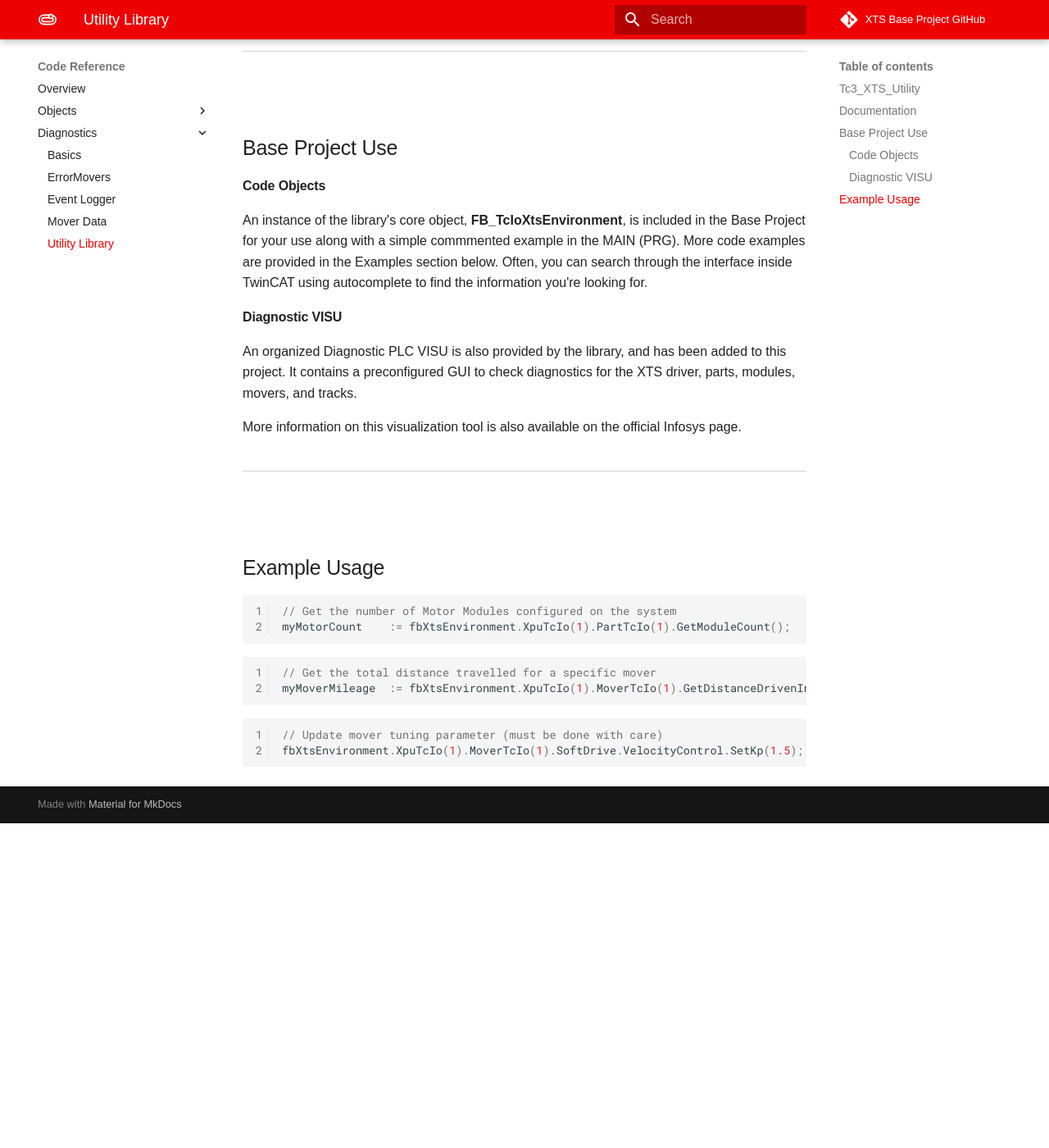
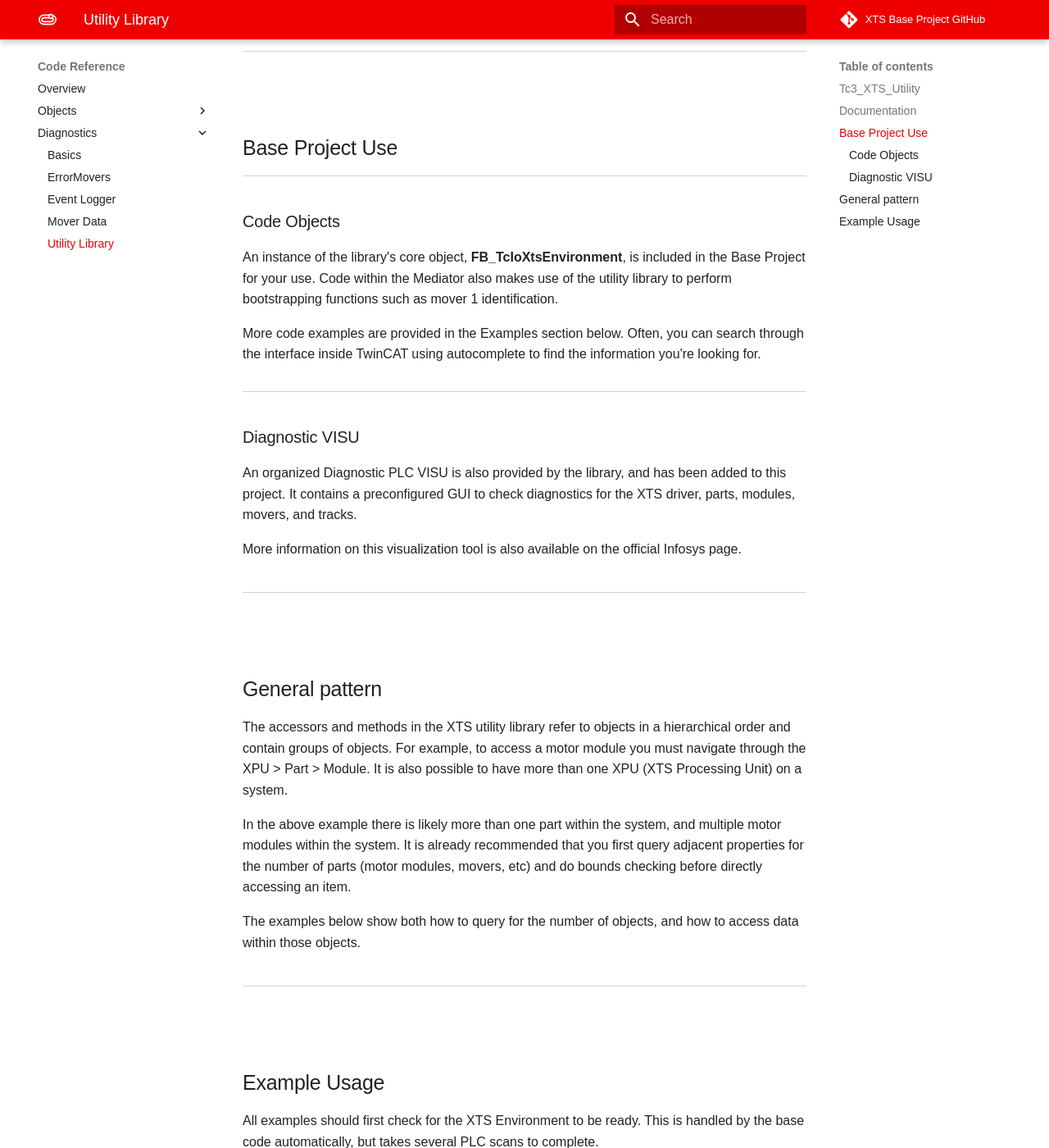
Before and after one commit to Beckhoff-USA-Community/XTS_Base, an MkDocs documentation site: the page built from Documentation/docs/CodeReference/Diagnostics/UtilityLibrary.md, in a window 1280 px wide and 1400 px high, scrolled down 812 px. Shown: the whole window at 82% size. Built offline with MkDocs 1.6.1 and Material for MkDocs 9.7.7, drawn with Linux system fonts in a browser that asks for light colours; some web fonts are replaced; comment, search, counter and statistics services are not loaded; before the commit the page ends 1816 px from its top, so only the background shows below that; some of the changed text lies outside the part shown.

Commit message:
Update getting started and diagnostics manual pages and screenshots

````diff
--- a/Documentation/docs/CodeReference/Diagnostics/UtilityLibrary.md
+++ b/Documentation/docs/CodeReference/Diagnostics/UtilityLibrary.md
@@ -15,17 +15,41 @@ Specific library documentation for Tc3_XTS_Utility can be found on Infosys in th
 
 ## Base Project Use
 
-#### Code Objects
+### Code Objects
 
-An instance of the library's core object, **FB_TcIoXtsEnvironment**, is included in the Base Project for your use along with a simple commmented example in the MAIN (PRG). More code examples are provided in the Examples section below. Often, you can search through the interface inside TwinCAT using autocomplete to find the information you're looking for.
+An instance of the library's core object, **FB_TcIoXtsEnvironment**, is included in the Base Project for your use. Code within the Mediator also makes use of the utility library to perform bootstrapping functions such as mover 1 identification.
 
-#### Diagnostic VISU
+More code examples are provided in the Examples section below. Often, you can search through the interface inside TwinCAT using autocomplete to find the information you're looking for.
+
+### Diagnostic VISU
 
 An organized Diagnostic PLC VISU is also provided by the library, and has been added to this project. It contains a preconfigured GUI to check diagnostics for the XTS driver, parts, modules, movers, and tracks.
 
 More information on this visualization tool is also available on the official Infosys page.
 
+## General pattern
+
+The accessors and methods in the XTS utility library refer to objects in a hierarchical order and contain groups of objects. For example, to access a motor module you must navigate through the XPU > Part > Module. It is also possible to have more than one XPU (XTS Processing Unit) on a system.
+
+In the above example there is likely more than one part within the system, and multiple motor modules within the system. It is already recommended that you first query adjacent properties for the number of parts (motor modules, movers, etc) and do bounds checking before directly accessing an item.
+
+The examples below show both how to query for the number of objects, and how to access data within those objects.
+
 ## Example Usage
+
+All examples should first check for the XTS Environment to be ready. This is handled by the base code automatically, but takes several PLC scans to complete.
+
+```javascript
+// check that the XTS environment is ready
+IF XTS.System.EnvironmentIsReady THEN
+	// work with environment variables
+END_IF
+```
+
+```javascript
+// Get the number of Parts configured on the system
+myPartCount	:= XTS.System.Environment.XpuTcIo(1).GetPartCount();
+```
 
 ```javascript
 // Get the number of Motor Modules configured on the system
@@ -33,8 +57,14 @@ myMotorCount	:= fbXtsEnvironment.XpuTcIo(1).PartTcIo(1).GetModuleCount();
 ```
 
 ```javascript
-// Get the total distance travelled for a specific mover
-myMoverMileage	:= fbXtsEnvironment.XpuTcIo(1).MoverTcIo(1).GetDistanceDrivenInKm();
+// get the number of movers in the system
+myMoverCount := XTS.System.Environment.XpuTcIo(1).GetMoverCount()
+
+// Get the total distance travelled for a all movers
+FOR i := 1 TO myMoverCount DO
+	// read the distance travelled per mover
+	moverTotalDistance := moverTotalDistance + fbXtsEnvironment.XpuTcIo(1).MoverTcIo(i).GetDistanceDrivenInKm();
+END_FOR;
 ```
 
 ```javascript
````
Also changed, not shown: Documentation/docs/CodeReference/Diagnostics/MoverData.md (+6 -6 lines), Documentation/docs/GettingStarted/GettingStarted.md (+4 -4 lines), Documentation/docs/GettingStarted/QuickTips.md (+2 -10 lines), Documentation/docs/GettingStarted/Visualization.md (+1 -1 lines), Documentation/docs/Images/GVLMoverData.png, Documentation/docs/Images/GettingStarted/InvertDirectionDrive.png (deleted), Documentation/docs/Images/GettingStarted/InvertDirectionEncoder.png (deleted), Documentation/docs/Images/GettingStarted/NumberOfMovers.png (added), Documentation/docs/Images/GettingStarted/RunningView.png, Documentation/docs/Images/GlobalVars.png (deleted).
